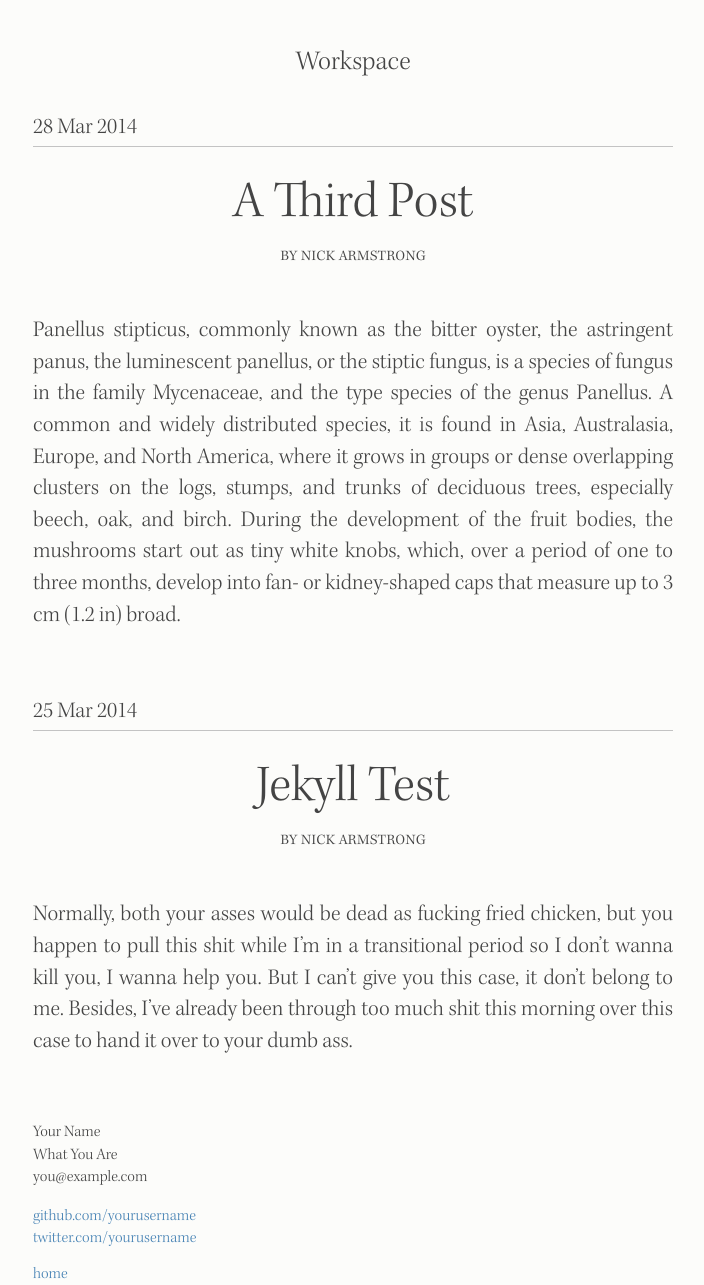
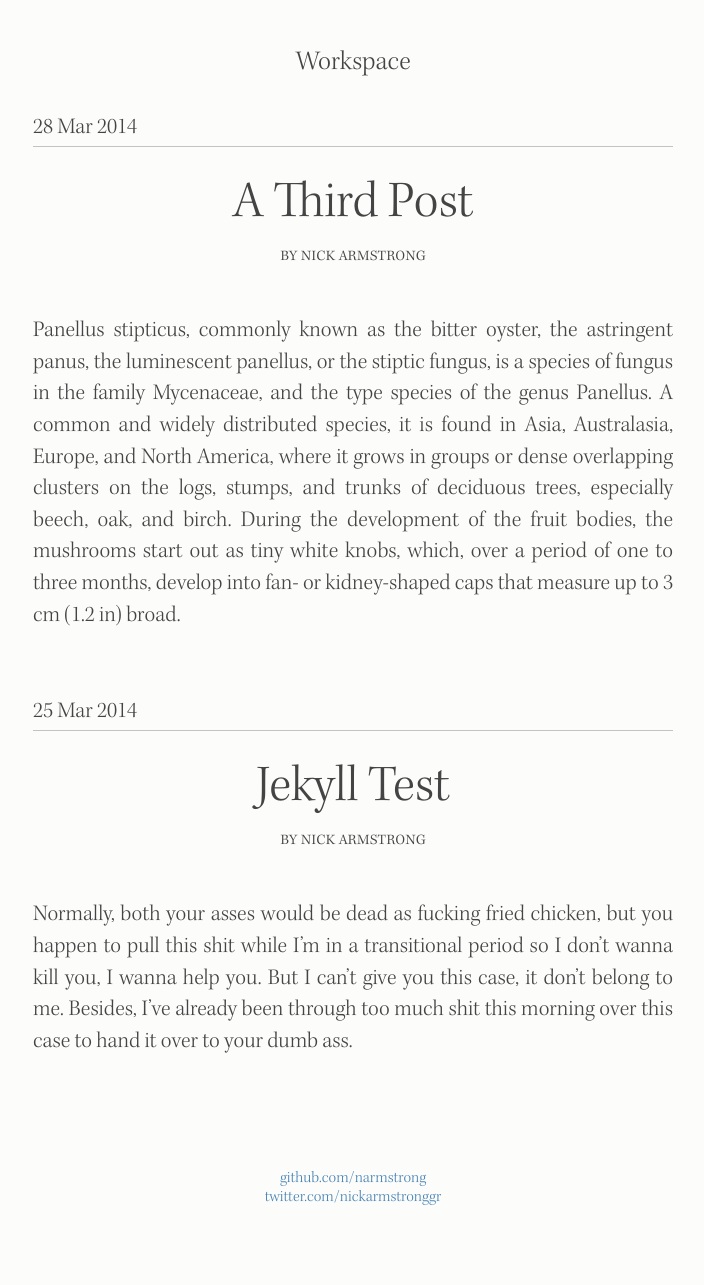
Before and after one commit to narmstrong/narmstrong.github.io, a Jekyll site: the page built from index.html, in a window 1280 px wide. Shown: the whole page, without its empty margins (287-991 px from the left). Built offline with Jekyll 4.4.1, drawn with Linux system fonts in a browser that asks for light colours; Markdown is read by kramdown in place of the engine named in the settings; after the commit the page ends 1256 px from its top, so only the background shows below that.

Commit message:
Footer Style and Alignment Added

```diff
--- a/_includes/footer.html
+++ b/_includes/footer.html
@@ -1,15 +1,4 @@
-<div class="footer">
-    <div class="contact">
-        <p>
-            Your Name<br />
-            What You Are<br />
-            you@example.com
-        </p>
-    </div>
-    <div class="contact">
-        <p>
-            <a href="https://github.com/yourusername">github.com/yourusername</a><br />
-            <a href="https://twitter.com/yourusername">twitter.com/yourusername</a><br />
-        </p>
-    </div>
-</div>
+<footer>
+    <a href="https://https://github.com/narmstrong">github.com/narmstrong</a>
+    <a href="https://twitter.com/nickarmstronggr">twitter.com/nickarmstronggr</a>
+</footer>
--- a/_layouts/default.html
+++ b/_layouts/default.html
@@ -23,7 +23,7 @@
 
           {% include footer.html %}
 
-          {% include navigation.html %}
+          <!-- {% include navigation.html %} -->
 
         </div>
 
--- a/css/main.css
+++ b/css/main.css
@@ -234,3 +234,18 @@ article h2,
   font-weight : bold;
   font-size : 1em;
 }
+
+
+/*****************************************************************************/
+/* Footer
+/*****************************************************************************/
+
+footer a{
+  text-align : center;
+  display : block;
+}
+
+footer {
+  padding-top : 3em;
+  padding-bottom : 3em;
+}
```
Also changed, not shown: 2 other files.
